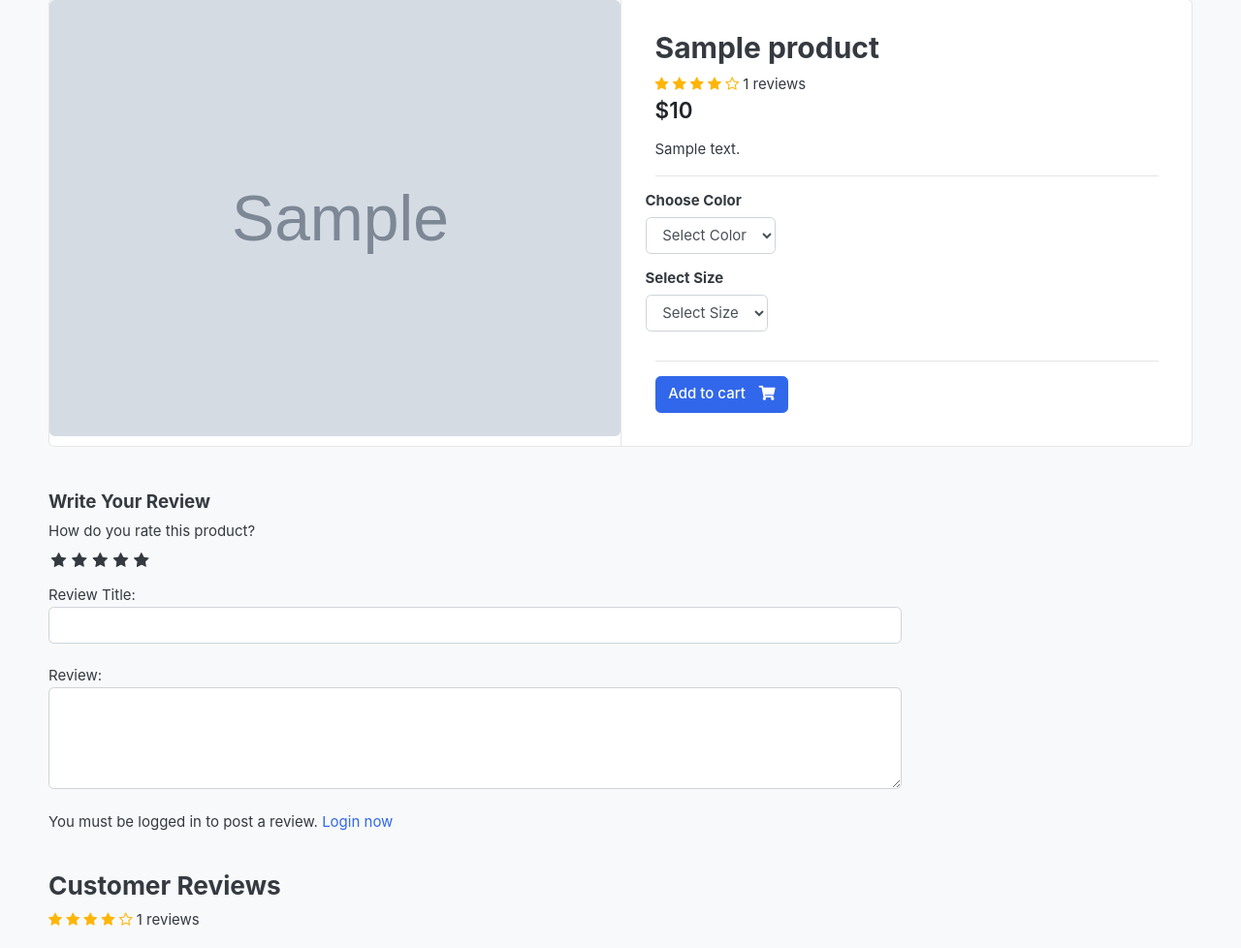
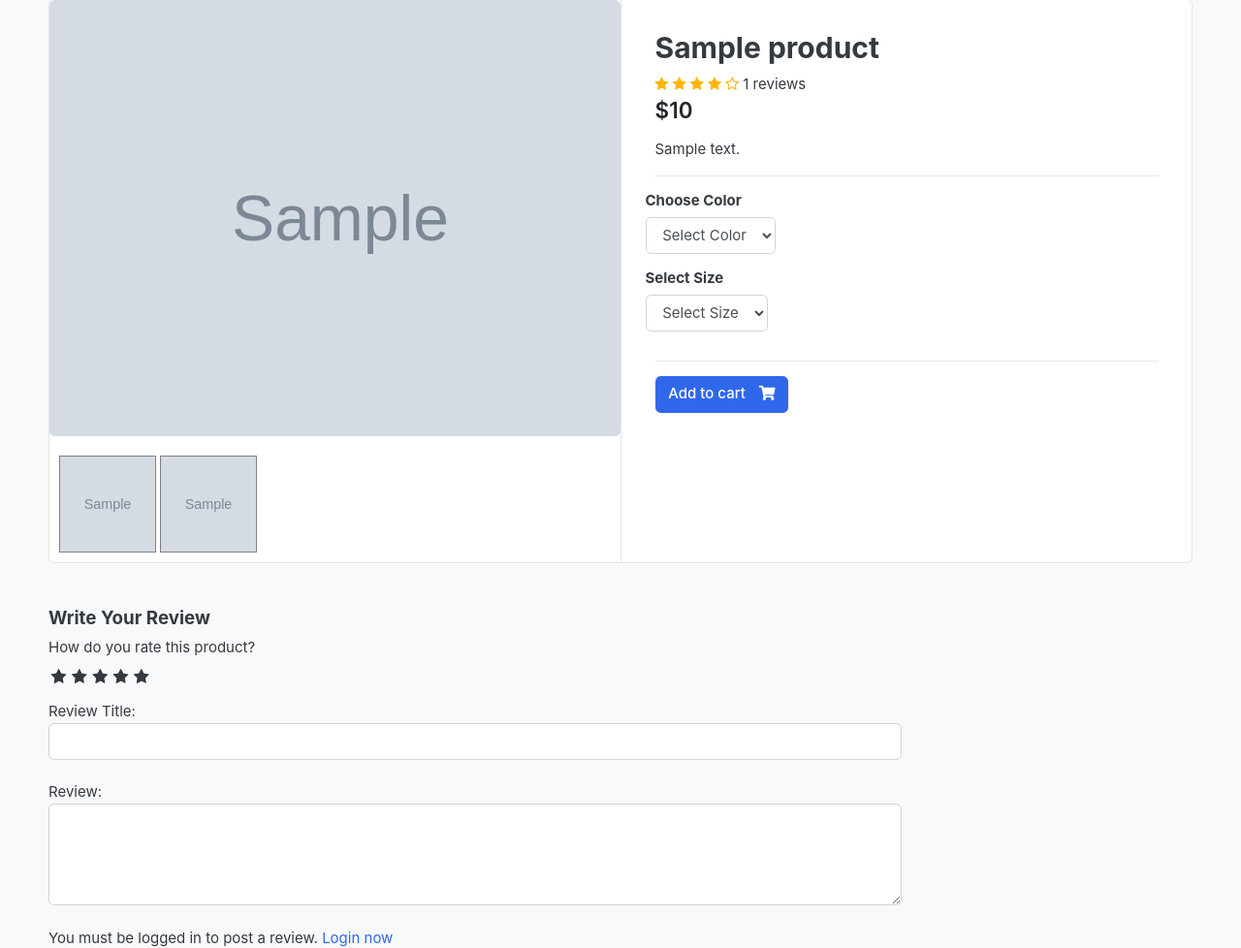
Before and after one commit to DeepaRajkumar/greatkart-django, a Django app: a page that uses templates/base.html in a window 1280 px wide. Shown: the part 159-1137 px from the top of the page at 97% size. Run offline with Django 3.2, Linux system fonts and the light colour scheme; tables that the repository leaves empty hold one stand-in row (values such as "Sample post"); grey boxes marked "Sample" are stand-in pictures; some libraries are stand-ins or nearby versions; some web fonts are replaced.

Commit message:
product gallery

```diff
--- a/static/css/custom.css
+++ b/static/css/custom.css
@@ -27,3 +27,18 @@
 input:checked ~ label, label:hover ~label{
   color:#FFb508;
 }
+ul.thumb{
+  margin:0 auto;
+  padding: 0;
+  float :left;
+}
+ul.thumb li{
+  list-style: none;
+  margin:10px;
+
+}
+ul.thumb li img{
+  width:80px;
+  height:80px;
+  border:1 px solid gray;
+}
--- a/store/models.py
+++ b/store/models.py
@@ -65,9 +65,15 @@ class ReviewRating(models.Model):
 
     def __str__(self):
         return self.subject
+class ProductGallery(models.Model):
+    product = models.ForeignKey(Product,default=None, on_delete=models.CASCADE)
+    image =models.ImageField(upload_to='store/products',max_length=255)
 
-
-
+    def __str__(self):
+        return self.product.product_name
+    class Meta:
+        verbose_name="productgallery"
+        verbose_name_plural='product gallery'
 
 
 
--- a/store/views.py
+++ b/store/views.py
@@ -1,5 +1,5 @@
 from django.shortcuts import render,get_object_or_404, redirect
-from .models import Product, ReviewRating
+from .models import Product, ReviewRating,ProductGallery
 from category.models import Category
 from carts.views import _cart_id
 from carts.models import CartItem
@@ -49,11 +49,14 @@ def product_detail(request,category_slug,product_slug):
 
     # Get the reviews
     reviews = ReviewRating.objects.filter(product_id=single_product.id, status=True)
+    #Get the product gallary
+    product_gallary = ProductGallery.objects.filter(product_id=single_product.id)
     context={
     'single_product':single_product,
     'in_cart':in_cart,
     'orderproduct': orderproduct,
     'reviews': reviews,
+    'product_gallary':product_gallary
     }
     return render(request,'store/product_detail.html',context)
 def search(request):
--- a/templates/base.html
+++ b/templates/base.html
@@ -67,6 +67,22 @@ label:hover ~ input:checked ~ label{
 .rating-star i{
     color:#FFb508 ! important;
 }
+ul.thumb{
+  margin:0 auto;
+  padding: 0;
+  float :left;
+}
+ul.thumb li{
+  list-style: none;
+  margin:10px;
+
+}
+ul.thumb li img{
+  width:100px;
+  height:100px;
+  border:1px solid grey;
+}
+
 </style>
 <!-- custom javascript -->
 <script src="{%static 'js/script.js'%}" type="text/javascript"></script>
--- a/templates/includes/footer.html
+++ b/templates/includes/footer.html
@@ -20,3 +20,14 @@
 	</div><!-- //container -->
 </footer>
 <!-- ========================= FOOTER END // ========================= -->
+<script>
+	$(document).ready(function(){
+		$('.thumb a').click(function(e)
+		{
+			e.preventDefault();
+			$('.mainImage img').attr('src',$(this).attr("href"));
+		})
+	})
+	</script>
+</body>
+</html>
--- a/templates/store/product_detail.html
+++ b/templates/store/product_detail.html
@@ -10,11 +10,22 @@
 	<div class="row no-gutters">
 		<aside class="col-md-6">
 <article class="gallery-wrap">
-	<div class="img-big-wrap">
-	   <a href="#"><img src="{{single_product.images.url}}"></a>
+	<div class="img-big-wrap mainImage">
+	 <center>  <img src="{{single_product.images.url}}"></center>
 	</div> <!-- img-big-wrap.// -->
 
 </article> <!-- gallery-wrap .end// -->
+<ul class="thumb">
+	<li>
+			<a href= "{{single_product.images.url}}" target="mainImage"><img src="{{single_product.images.url}}" alt="Product image"></a>
+	{% for i in product_gallary %}
+	<a href= "{{i.image.url}}" target="mainImage"><img src="{{i.image.url}}" alt="Product image"></a>
+{%endfor%}
+
+</li>
+</ul>
+
+
 		</aside>
 		<main class="col-md-6 border-left">
 			<form action="{%url 'add_cart' single_product.id %}" method="POST">
```
Also changed, not shown: greatkart/views.py (+6 -3 lines), store/admin.py (+10 -1 lines), templates/home.html (+11 -0 lines), store/migrations/0007_productgallery.py (added).
